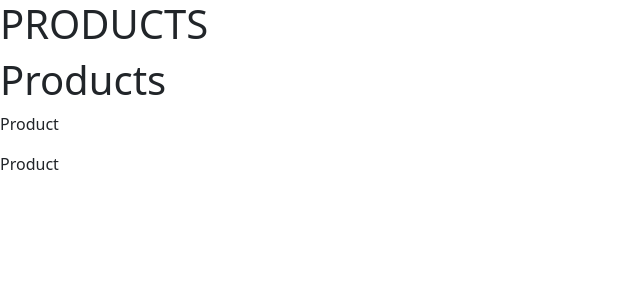
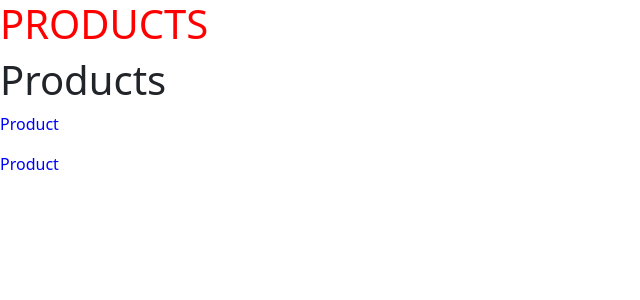
Before and after one commit to computernerdzach/angular, an Angular app in the folder my-first-project/: page / in a window 1280 px wide. Shown: the top 300 px of the page, without its empty margins (0-640 px from the left). Built offline with nearby package versions, Linux system fonts and the light colour scheme.

Commit message:
styles in components

```diff
--- a/my-first-project/src/app/app.component.css
+++ b/my-first-project/src/app/app.component.css
@@ -0,0 +1,3 @@
+h1{
+    color: red
+}
--- a/my-first-project/src/app/product/product.component.html
+++ /dev/null
@@ -1 +0,0 @@
-<p>Product</p>
--- a/my-first-project/src/app/product/product.component.ts
+++ b/my-first-project/src/app/product/product.component.ts
@@ -3,7 +3,7 @@ import { Component, OnInit } from '@angular/core';
 @Component({
   selector: 'product',
   template: '<p>Product </p>',
-  styleUrls: ['./product.component.css']
+  styles: ['p{color: blue}']
 })
 export class ProductComponent implements OnInit {
 
```
